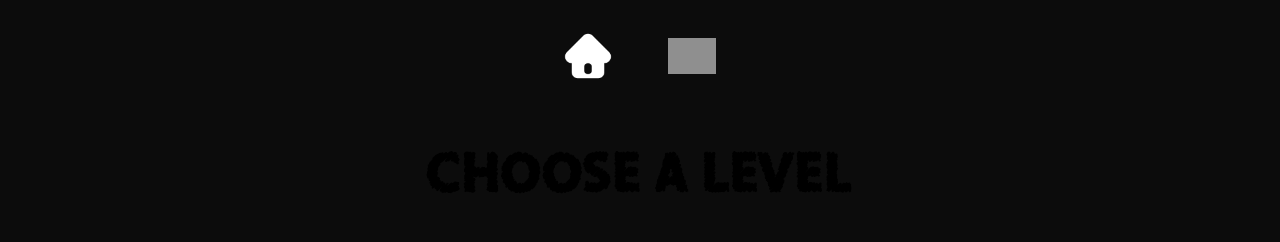
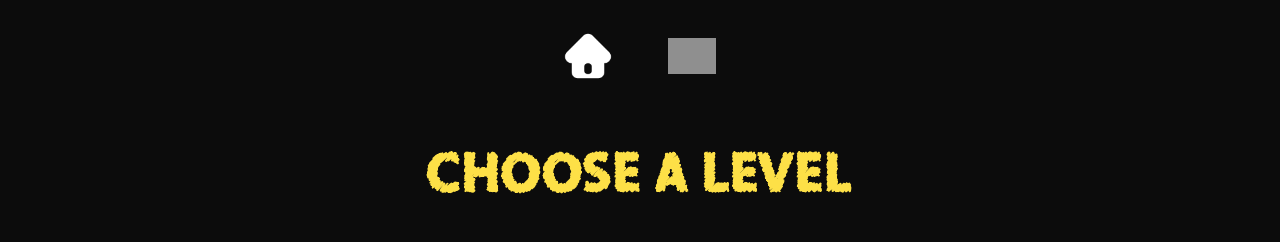
Before and after one commit to AminuMado/photo-tagging-app, a React (Create React App) app: page / in a window 1280 px wide. Shown: the top 242 px of the page. Built offline with nearby package versions, Linux system fonts and the light colour scheme; grey boxes are pictures that could not be loaded.

Commit message:
update styling: change header color

```diff
--- a/src/Components/Home/Home.jsx
+++ b/src/Components/Home/Home.jsx
@@ -52,7 +52,7 @@ const Home = ({ setGame }) => {
             Back
           </button>
         )}
-        <header className="font-bold text-5xl text-center m-6 p-3 ">
+        <header className="font-bold text-5xl text-center m-6 p-3 text-yellow-300">
           <h1>Choose a Level</h1>
         </header>
         <section className="flex justify-evenly flex-wrap">
```
